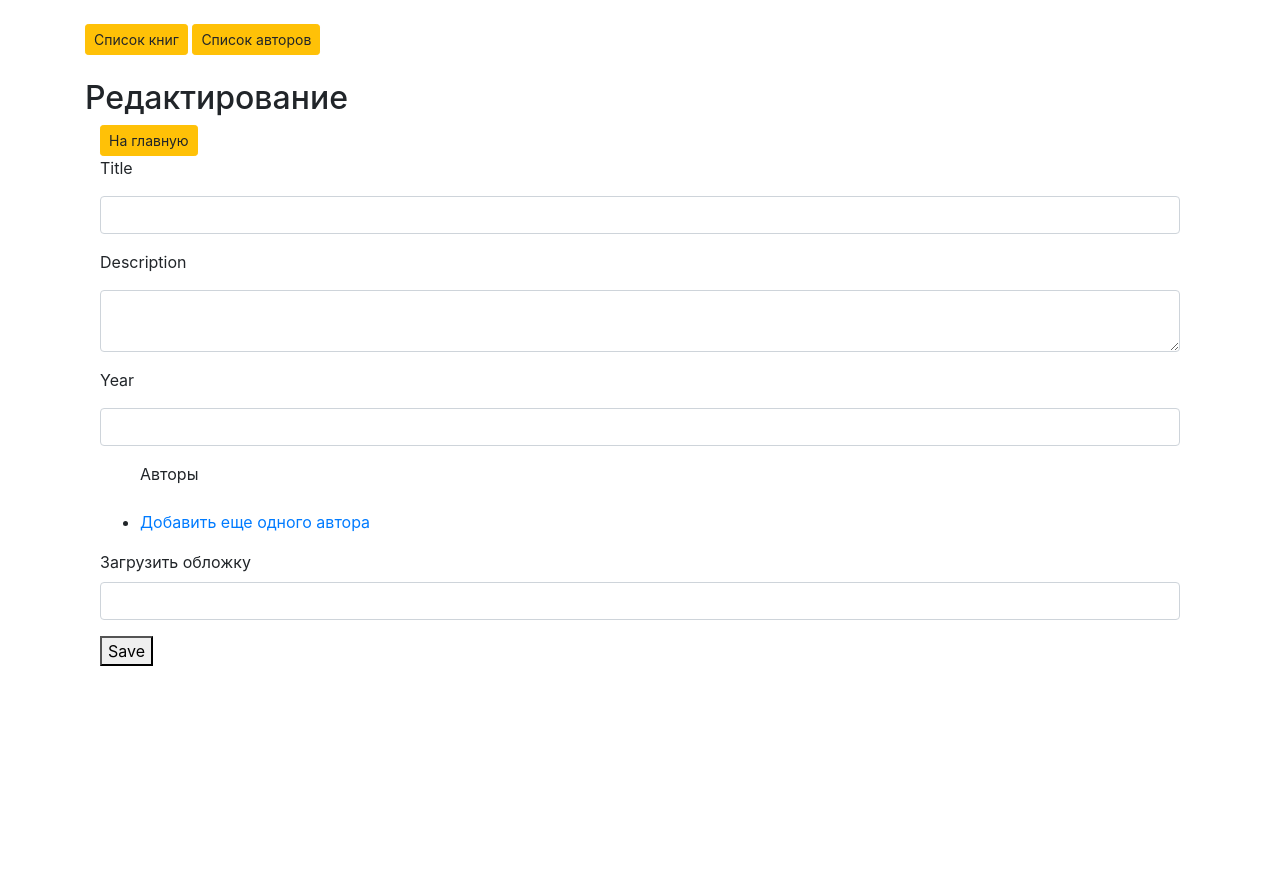
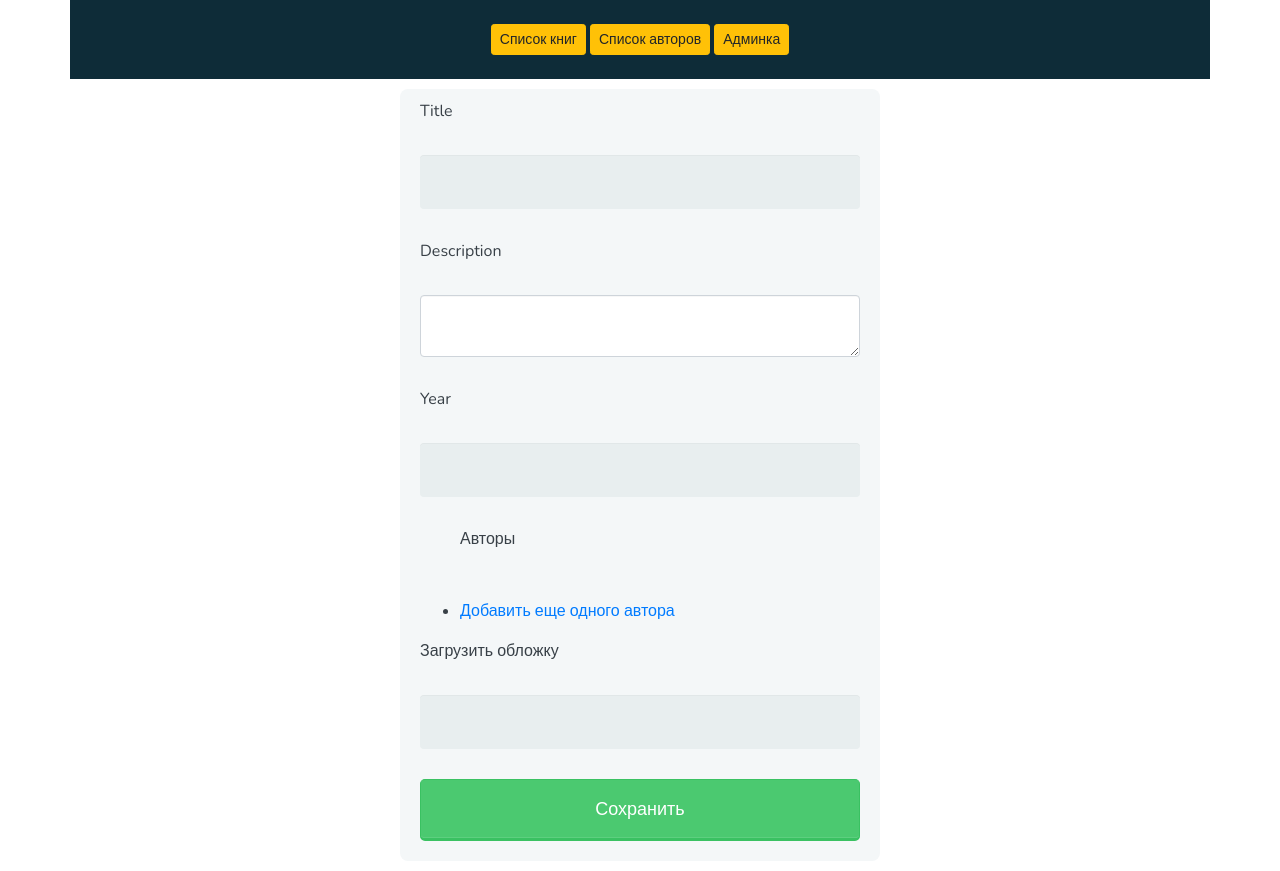
Before and after one commit to AndrewVeiner/books_lib, a Symfony app: template templates/books/form.html.twig in a window 1280 px wide. Before the commit the page ends 666 px from the top, so only its background shows below. Run offline with Twig, Linux system fonts and the light colour scheme; the template is opened without the code that fills it, so the values that code supplies are empty; form fields are guessed from the names that the template uses; some libraries are stand-ins or nearby versions.

Commit message:
update style

```diff
--- /dev/null
+++ b/public/css/form.css
@@ -0,0 +1,117 @@
+*,
+*:before,
+*:after {
+    -moz-box-sizing: border-box;
+    -webkit-box-sizing: border-box;
+    box-sizing: border-box;
+}
+
+body {
+    font-family: "Nunito", sans-serif;
+    color: #384047;
+}
+
+form {
+    max-width: 300px;
+    margin: 10px auto;
+    padding: 10px 20px;
+    background: #f4f7f8;
+    border-radius: 8px;
+}
+
+h1 {
+    margin: 0 0 30px 0;
+    text-align: center;
+}
+
+input[type="text"],
+input[type="password"],
+input[type="date"],
+input[type="datetime"],
+input[type="email"],
+input[type="number"],
+input[type="search"],
+input[type="tel"],
+input[type="time"],
+input[type="url"],
+textarea,
+select {
+    background: rgba(255, 255, 255, 0.1);
+    border: none;
+    font-size: 16px;
+    height: auto;
+    margin: 0;
+    outline: 0;
+    padding: 15px;
+    width: 100%;
+    background-color: #e8eeef;
+    color: #8a97a0;
+    box-shadow: 0 1px 0 rgba(0, 0, 0, 0.03) inset;
+    margin-bottom: 30px;
+}
+
+input[type="radio"],
+input[type="checkbox"] {
+    margin: 0 4px 8px 0;
+}
+
+select {
+    padding: 6px;
+    height: 32px;
+    border-radius: 2px;
+}
+
+button {
+    padding: 19px 39px 18px 39px;
+    color: #fff;
+    background-color: #4bc970;
+    font-size: 18px;
+    text-align: center;
+    font-style: normal;
+    border-radius: 5px;
+    width: 100%;
+    border: 1px solid #3ac162;
+    border-width: 1px 1px 3px;
+    box-shadow: 0 -1px 0 rgba(255, 255, 255, 0.1) inset;
+    margin-bottom: 10px;
+}
+
+fieldset {
+    margin-bottom: 30px;
+    border: none;
+}
+
+legend {
+    font-size: 1.4em;
+    margin-bottom: 10px;
+}
+
+label {
+    display: block;
+    margin-bottom: 8px;
+}
+
+label.light {
+    font-weight: 300;
+    display: inline;
+}
+
+.number {
+    background-color: #5fcf80;
+    color: #fff;
+    height: 30px;
+    width: 30px;
+    display: inline-block;
+    font-size: 0.8em;
+    margin-right: 4px;
+    line-height: 30px;
+    text-align: center;
+    text-shadow: 0 1px 0 rgba(255, 255, 255, 0.2);
+    border-radius: 100%;
+}
+
+@media screen and (min-width: 480px) {
+    form {
+        max-width: 480px;
+    }
+}
--- a/public/js/addAuthors.js
+++ b/public/js/addAuthors.js
@@ -18,7 +18,7 @@ function addAuthorsForm($collectionHolder, $newLinkLi) {
     var newForm = prototype.replace(/__name__/g, index);
     $collectionHolder.data('index', index + 1);
     var $newFormLi = $('<li></li>').append(newForm);
-    $newFormLi.append('<a href="#" class="remove-authors">x</a>');
+    $newFormLi.append('<a href="#" class="remove-authors">Убрать автора</a>');
     $newLinkLi.before($newFormLi);
     $('.remove-authors').click(function(e) {
         e.preventDefault();
--- a/templates/base.html.twig
+++ b/templates/base.html.twig
@@ -6,10 +6,12 @@
         {% block stylesheets %}
             <link rel="stylesheet" href="https://cdn.jsdelivr.net/npm/bootstrap@4.6.0/dist/css/bootstrap.min.css" integrity="sha384-B0vP5xmATw1+K9KRQjQERJvTumQW0nPEzvF6L/Z6nronJ3oUOFUFpCjEUQouq2+l" crossorigin="anonymous">
         {% endblock %}
-        <br>
-        <div class = "container">
-        <a class="btn btn-sm btn-warning" role="button" href="{{ path('books') }}">Список книг</a>
-        <a class="btn btn-sm btn-warning" role="button" href="{{ path('index_authors') }}">Список авторов</a>
+
+        <div class = "container"  style="background: #0E2C38;text-align: center;">
+            <br>
+            <a class="btn btn-sm btn-warning" role="button" href="{{ path('books') }}">Список книг</a>
+            <a class="btn btn-sm btn-warning" role="button" href="{{ path('index_authors') }}">Список авторов</a>
+            <a class="btn btn-sm btn-warning" role="button" href="/admin">Админка</a>
             <br><br>
         </div>
     </head>
--- a/templates/books/form.html.twig
+++ b/templates/books/form.html.twig
@@ -2,12 +2,21 @@
 
 {% block title %}Редактирование{% endblock %}
 
+{% block stylesheets %}
+    {{ parent() }}
+    <link rel="stylesheet" href="/css/normalize.css" />
+    <link
+            href="http://fonts.googleapis.com/css?family=Nunito:400,300"
+            rel="stylesheet"
+            type="text/css"
+    />
+    <link rel="stylesheet" href="/css/form.css">
+{% endblock %}
+
 {% block body %}
     <script src="https://ajax.googleapis.com/ajax/libs/jquery/3.4.0/jquery.min.js"></script>
     <div class="container">
-        <h2>Редактирование</h2>
         <div class="col-lg-12 col-md-12 col-sm-12 col-xs-12">
-            <a class="btn btn-sm btn-warning" role="button" href="{{ path('books') }}">На главную</a>
             {{ form_start(form) }}
                 <div class="form-group">
                     <label for="textarea">{{ form_label(form.title) }}</label><br>
@@ -37,7 +46,7 @@
                 <label for="textarea">Загрузить обложку</label><br>
                 {{ form_widget(form.cover) }}
             </div>
-                <button type="submit">Save</button>
+                <button type="submit">Сохранить</button>
                 {{ form_end(form) }}
         </div>
     </div>
--- a/templates/books/index.html.twig
+++ b/templates/books/index.html.twig
@@ -9,12 +9,14 @@
 
 {% block body %}
     <div class="container">
-        <div>
+        <div style="background: #283A41;text-align: center;">
+            <br>
             <a class="btn btn-sm btn-success" role="button" href="{{ path('create_books') }}">Добавить новую книгу</a>
             <a class="btn btn-sm btn-success" role="button" href="{{ path('generate_book') }}">Сгенерировать новую книгу</a>
+            <a class="btn btn-sm btn-success" role="button" href="{{ path('create_books') }}">Показать книги с 3 и более авторами</a>
+            <br><br>
         </div>
 
-        <br>
         <form method="GET">
             <div style="background: #2B4957;text-align: center;">
                 <br>
```
Also changed, not shown: src/Controller/BooksController.php (+13 -7 lines), templates/authors/form.html.twig (+13 -4 lines), templates/authors/index.html.twig (+18 -20 lines), templates/books/singleView.html.twig (+33 -14 lines).
